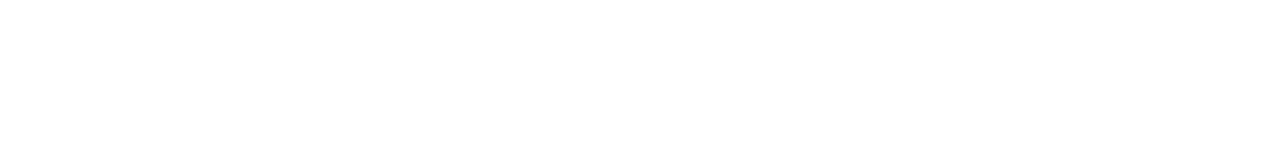
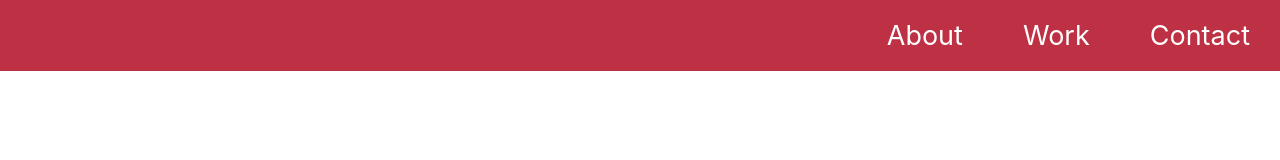
Before and after one commit to Yasirkhan6499/yasir-portfolio, a plain HTML site: page index.html in a window 1280 px wide. Drawn offline with Linux system fonts and the light colour scheme.

Commit message:
full development 1.

```diff
--- a/index.html
+++ b/index.html
@@ -17,6 +17,22 @@
     <title>Yasir's Portfolio</title>
   </head>
   <body>
+    <menu class="menu collapsible">
+      <i class="fas fa-bars icon" id="menu__icon"></i>
+
+      <ul class="list menu__list">
+        <a href="#" class="link">
+          <li>About</li>
+        </a>
+        <a href="" class="link">
+          <li>Work</li>
+        </a>
+        <a href="" class="link">
+          <li>Contact</li>
+        </a>
+      </ul>
+    </menu>
+
     <script src="/js/main.js"></script>
     <script
       src="https://kit.fontawesome.com/792220bc51.js"
```
